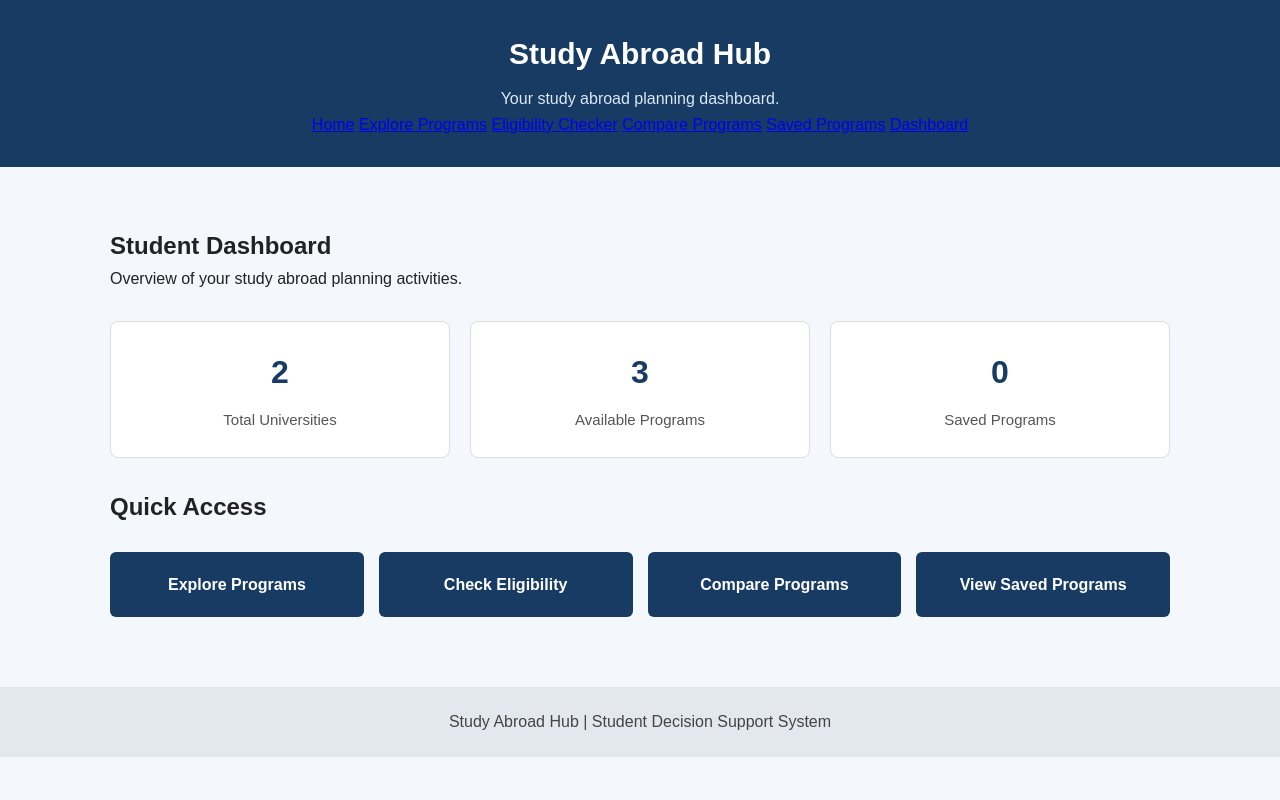
After one commit to rishabh07-web/study-abroad-hub, a Flask app: page /dashboard in a window 1280 px wide. The commit adds this page. Run offline with Flask 3, Linux system fonts and the light colour scheme; data comes from the database, SQL or seed files in the repository; data that the repository does not hold is empty.

Commit message:
Add student dashboard with dynamic statistics

```diff
--- a/app/app.py
+++ b/app/app.py
@@ -8,7 +8,8 @@ from database import (
     get_programs_for_comparison,
     save_program,
     get_saved_programs,
-    remove_saved_program
+    remove_saved_program,
+    get_dashboard_stats
 )
 
 app = Flask(__name__)
@@ -158,5 +159,17 @@ def remove_saved_program_route(program_id):
 
 
 
+@app.route("/dashboard")
+def dashboard_page():
+
+    stats = get_dashboard_stats()
+
+    return render_template(
+        "dashboard.html",
+        stats=stats
+    )
+
+
+
 if __name__ == "__main__":
     app.run(debug=True)
--- a/app/database.py
+++ b/app/database.py
@@ -409,3 +409,28 @@ def remove_saved_program(program_id):
 
     connection.commit()
     connection.close()
+
+
+
+def get_dashboard_stats():
+    connection = create_connection()
+
+    total_universities = connection.execute(
+        "SELECT COUNT(*) FROM UNIVERSITY"
+    ).fetchone()[0]
+
+    total_programs = connection.execute(
+        "SELECT COUNT(*) FROM PROGRAM"
+    ).fetchone()[0]
+
+    total_saved = connection.execute(
+        "SELECT COUNT(*) FROM SAVED_PROGRAM"
+    ).fetchone()[0]
+
+    connection.close()
+
+    return {
+        "total_universities": total_universities,
+        "total_programs": total_programs,
+        "total_saved": total_saved
+    }
--- a/app/static/css/style.css
+++ b/app/static/css/style.css
@@ -250,3 +250,55 @@ footer {
 .save-form button {
     width: 100%;
 }
+
+
+
+/* Student Dashboard */
+
+.dashboard-stats {
+    display: grid;
+    grid-template-columns: repeat(auto-fit, minmax(180px, 1fr));
+    gap: 20px;
+    margin: 30px 0;
+}
+
+.stat-card {
+    background-color: white;
+    padding: 25px;
+    border-radius: 8px;
+    text-align: center;
+    border: 1px solid #ddd;
+}
+
+.stat-card h3 {
+    font-size: 32px;
+    color: #173b63;
+    margin-bottom: 10px;
+}
+
+.stat-card p {
+    font-size: 15px;
+    color: #555;
+}
+
+.dashboard-links {
+    display: grid;
+    grid-template-columns: repeat(auto-fit, minmax(200px, 1fr));
+    gap: 15px;
+    margin-top: 25px;
+}
+
+.dashboard-link {
+    display: block;
+    padding: 20px;
+    background-color: #173b63;
+    color: white;
+    text-align: center;
+    text-decoration: none;
+    border-radius: 6px;
+    font-weight: bold;
+}
+
+.dashboard-link:hover {
+    background-color: #245a91;
+}
--- a/app/templates/compare.html
+++ b/app/templates/compare.html
@@ -23,6 +23,7 @@
             <a href="{{ url_for('eligibility_page') }}">Eligibility Checker</a>
             <a href="{{ url_for('compare_page') }}">Compare Programs</a>
             <a href="{{ url_for('saved_programs_page') }}">Saved Programs</a>
+            <a href="{{ url_for('dashboard_page') }}">Dashboard</a>
         </nav>
     </header>
 
--- a/app/templates/compare_result.html
+++ b/app/templates/compare_result.html
@@ -23,6 +23,7 @@
             <a href="{{ url_for('eligibility_page') }}">Eligibility Checker</a>
             <a href="{{ url_for('compare_page') }}">Compare Programs</a>
             <a href="{{ url_for('saved_programs_page') }}">Saved Programs</a>
+            <a href="{{ url_for('dashboard_page') }}">Dashboard</a>
         </nav>
     </header>
 
--- /dev/null
+++ b/app/templates/dashboard.html
@@ -0,0 +1,89 @@
+
+<!DOCTYPE html>
+<html lang="en">
+
+<head>
+    <meta charset="UTF-8">
+    <meta name="viewport" content="width=device-width, initial-scale=1.0">
+
+    <title>Student Dashboard - Study Abroad Hub</title>
+
+    <link rel="stylesheet"
+          href="{{ url_for('static', filename='css/style.css') }}">
+</head>
+
+<body>
+
+    <header>
+        <h1>Study Abroad Hub</h1>
+        <p>Your study abroad planning dashboard.</p>
+
+        <nav>
+            <a href="{{ url_for('home') }}">Home</a>
+            <a href="{{ url_for('programs_page') }}">Explore Programs</a>
+            <a href="{{ url_for('eligibility_page') }}">Eligibility Checker</a>
+            <a href="{{ url_for('compare_page') }}">Compare Programs</a>
+            <a href="{{ url_for('saved_programs_page') }}">Saved Programs</a>
+            <a href="{{ url_for('dashboard_page') }}">Dashboard</a>
+        </nav>
+    </header>
+
+    <div class="page-container">
+
+        <h2>Student Dashboard</h2>
+
+        <p>Overview of your study abroad planning activities.</p>
+
+        <!-- Dashboard Statistics -->
+
+        <div class="dashboard-stats">
+
+            <div class="stat-card">
+                <h3>{{ stats["total_universities"] }}</h3>
+                <p>Total Universities</p>
+            </div>
+
+            <div class="stat-card">
+                <h3>{{ stats["total_programs"] }}</h3>
+                <p>Available Programs</p>
+            </div>
+
+            <div class="stat-card">
+                <h3>{{ stats["total_saved"] }}</h3>
+                <p>Saved Programs</p>
+            </div>
+
+        </div>
+
+        <!-- Quick Access -->
+
+        <h2>Quick Access</h2>
+
+        <div class="dashboard-links">
+
+            <a href="{{ url_for('programs_page') }}" class="dashboard-link">
+                Explore Programs
+            </a>
+
+            <a href="{{ url_for('eligibility_page') }}" class="dashboard-link">
+                Check Eligibility
+            </a>
+
+            <a href="{{ url_for('compare_page') }}" class="dashboard-link">
+                Compare Programs
+            </a>
+
+            <a href="{{ url_for('saved_programs_page') }}" class="dashboard-link">
+                View Saved Programs
+            </a>
+
+        </div>
+
+    </div>
+
+    <footer>
+        <p>Study Abroad Hub | Student Decision Support System</p>
+    </footer>
+
+</body>
+</html>
--- a/app/templates/eligibility.html
+++ b/app/templates/eligibility.html
@@ -22,6 +22,7 @@
             <a href="{{ url_for('programs_page') }}">Explore Programs</a>
             <a href="{{ url_for('eligibility_page') }}">Eligibility Checker</a>
             <a href="{{ url_for('saved_programs_page') }}">Saved Programs</a>
+            <a href="{{ url_for('dashboard_page') }}">Dashboard</a>
         </nav>
     </header>
 
--- a/app/templates/eligibility_result.html
+++ b/app/templates/eligibility_result.html
@@ -22,6 +22,7 @@
             <a href="{{ url_for('programs_page') }}">Explore Programs</a>
             <a href="{{ url_for('eligibility_page') }}">Eligibility Checker</a>
             <a href="{{ url_for('saved_programs_page') }}">Saved Programs</a>
+            <a href="{{ url_for('dashboard_page') }}">Dashboard</a>
         </nav>
     </header>
 
--- a/app/templates/index.html
+++ b/app/templates/index.html
@@ -25,6 +25,7 @@
             <a href="{{ url_for('eligibility_page') }}">Eligibility Checker</a>
             <a href="{{ url_for('compare_page') }}">Compare Programs</a>
             <a href="{{ url_for('saved_programs_page') }}">Saved Programs</a>
+            <a href="{{ url_for('dashboard_page') }}">Dashboard</a>
         </nav>
     </header>
 
--- a/app/templates/programs.html
+++ b/app/templates/programs.html
@@ -23,6 +23,7 @@
             <a href="{{ url_for('home') }}">Home</a>
             <a href="{{ url_for('programs_page') }}">Explore Programs</a>
             <a href="{{ url_for('saved_programs_page') }}">Saved Programs</a>
+            <a href="{{ url_for('dashboard_page') }}">Dashboard</a>
         </nav>
     </header>
 
--- a/app/templates/saved_programs.html
+++ b/app/templates/saved_programs.html
@@ -24,6 +24,7 @@
             <a href="{{ url_for('eligibility_page') }}">Eligibility Checker</a>
             <a href="{{ url_for('compare_page') }}">Compare Programs</a>
             <a href="{{ url_for('saved_programs_page') }}">Saved Programs</a>
+            <a href="{{ url_for('dashboard_page') }}">Dashboard</a>
         </nav>
     </header>
 
```
